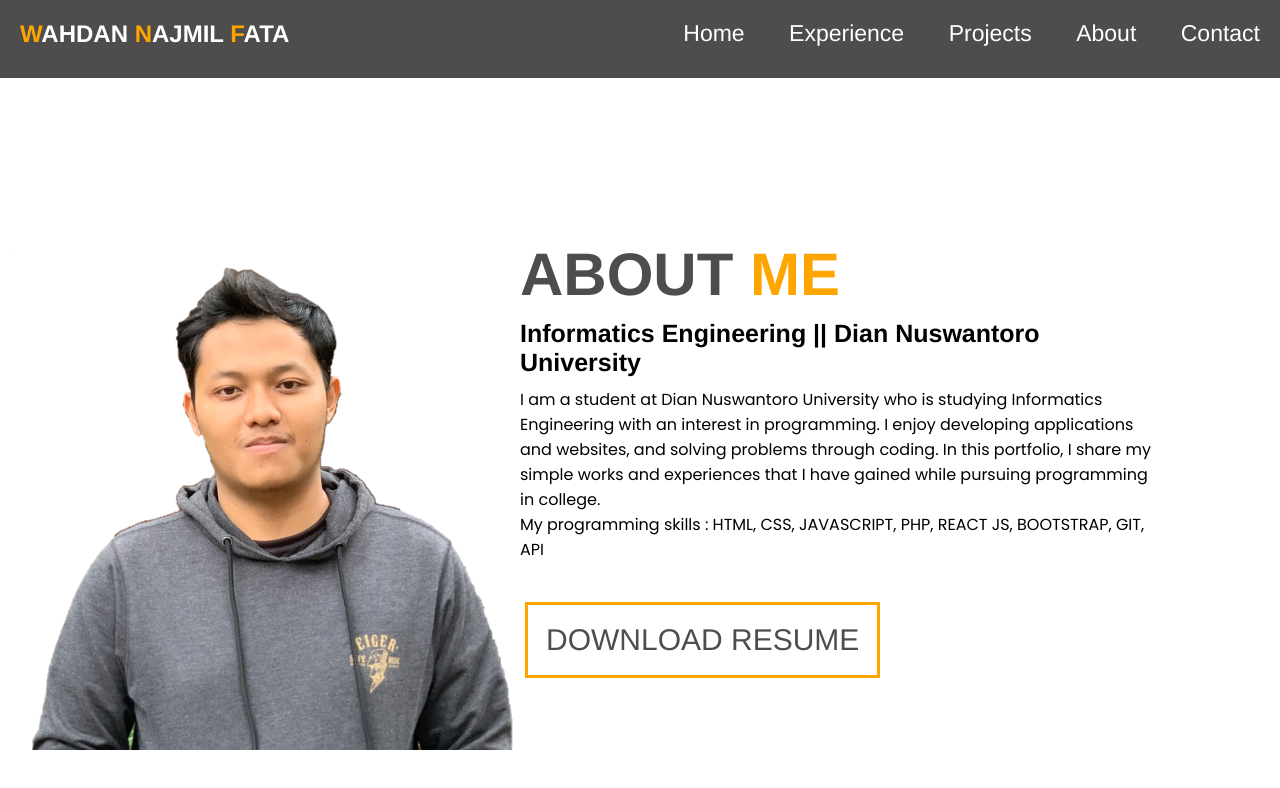
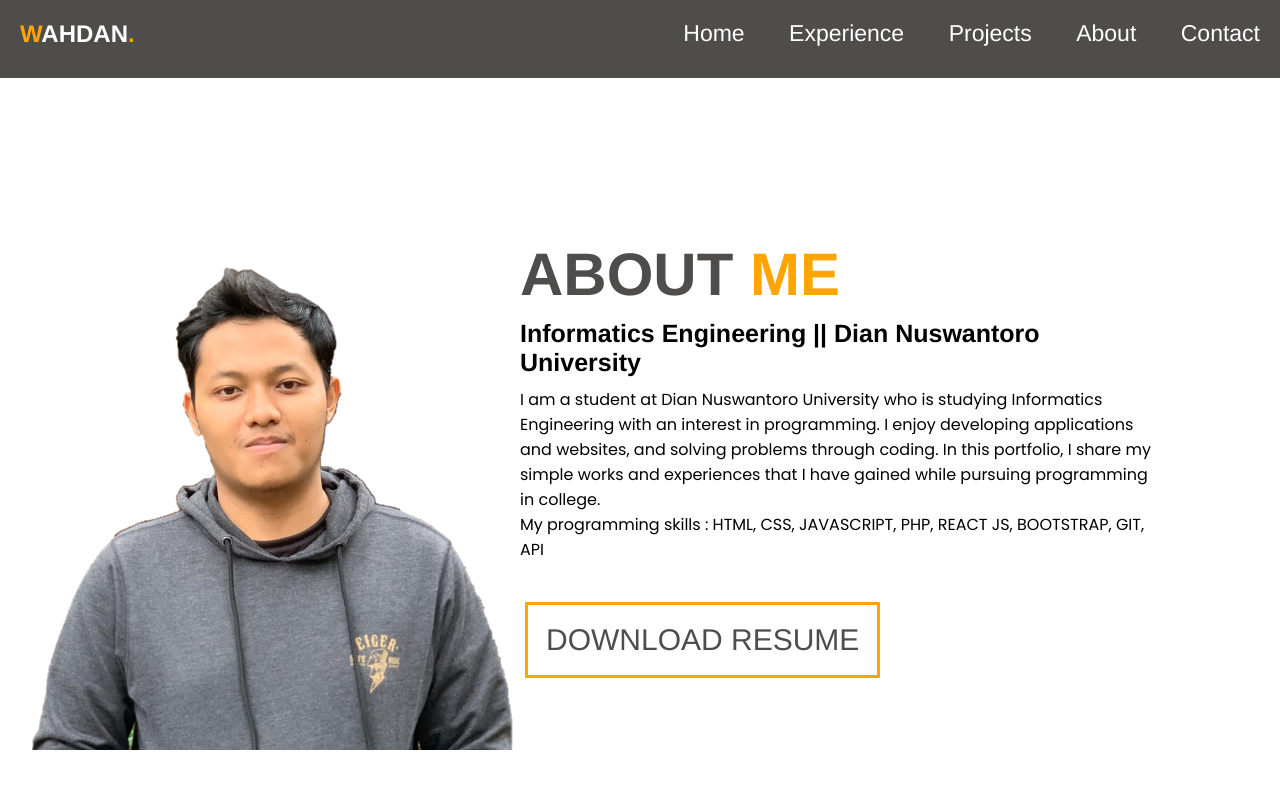
Before and after one commit to Wahdannajmil/personal-website-wahdan-skilvul, a plain HTML site: page About.html in a window 1280 px wide. Drawn offline with Linux system fonts and the light colour scheme.

Commit message:
edit navbar

```diff
--- a/About.html
+++ b/About.html
@@ -10,9 +10,7 @@
     <header>
       <nav id="navbar">
         <h2>
-          <span class="text-color">W</span>AHDAN
-          <span class="text-color">N</span>AJMIL
-          <span class="text-color">F</span>ATA
+          <span class="text-color">W</span>AHDAN<span class="text-color">.</span>
         </h2>
         <ul>
           <li><a href="index.html">Home</a></li>
```
Also changed, not shown: contact.html (+1 -3 lines), experience.html (+1 -3 lines), index.html (+1 -3 lines), projects.html (+1 -3 lines).
